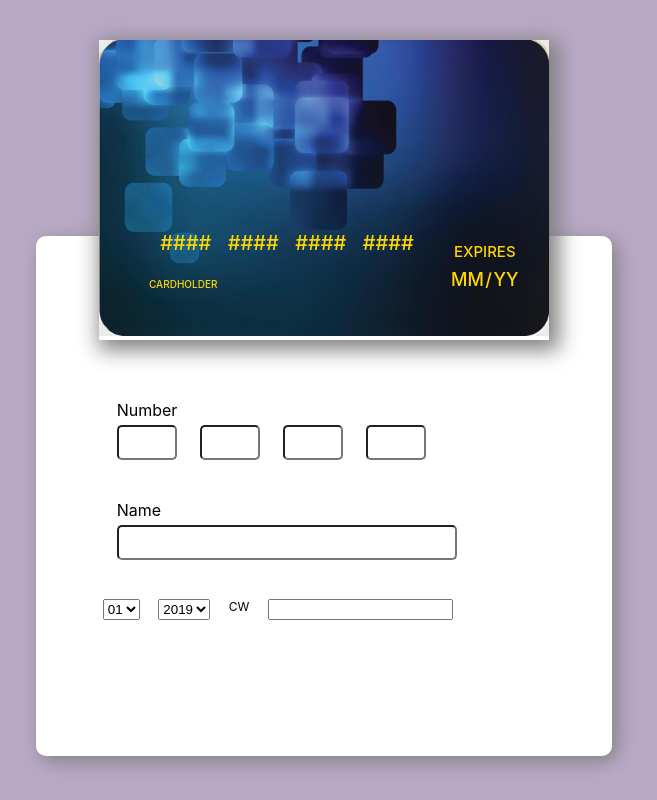
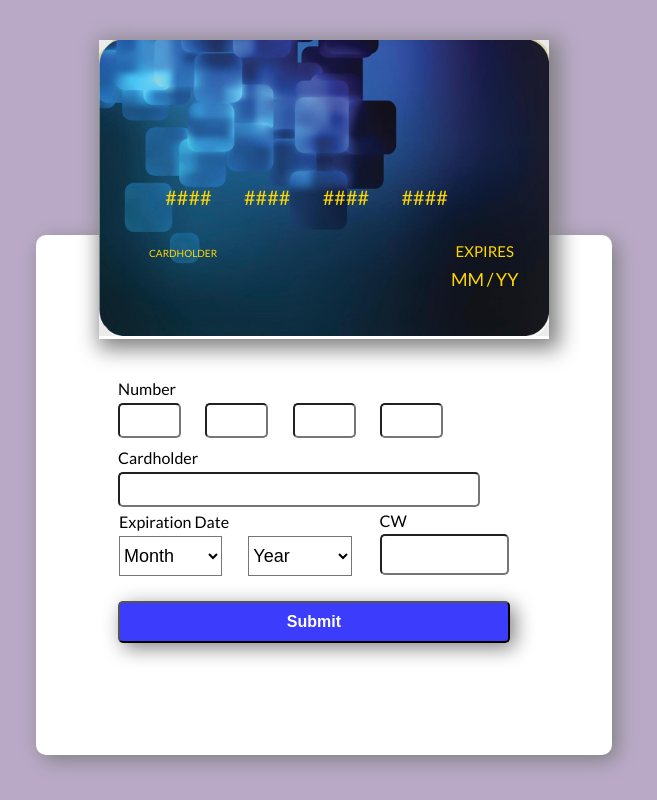
Before and after one commit to parfittchris/creditCardMaker, a React (Create React App) app: page / in a window 1280 px wide. Shown: the whole page, without its empty margins (316-973 px from the left). Built offline with nearby package versions, Linux system fonts and the light colour scheme.

Commit message:
get basic app completed

```diff
--- a/public/index.html
+++ b/public/index.html
@@ -24,6 +24,10 @@
       work correctly both with client-side routing and a non-root public URL.
       Learn how to configure a non-root public URL by running `npm run build`.
     -->
+    <link
+      href="https://fonts.googleapis.com/css?family=Lato&display=swap"
+      rel="stylesheet"
+    />
     <title>React App</title>
   </head>
   <body>
--- a/src/components/card/card.css
+++ b/src/components/card/card.css
@@ -5,6 +5,8 @@
   width: 450px;
   margin: 5vh auto;
   box-shadow: 5px 5px 20px 5px gray;
+  font-family: 'Lato', sans-serif;
+  scroll-behavior: smooth;
 }
 
 .cardImg {
@@ -25,7 +27,7 @@
   box-sizing: border-box;
   position: absolute;
   width: 65%;
-  bottom: 5%;
+  bottom: 15%;
   left: 10%;
   height: 17.5%;
   padding: 5px;
@@ -49,12 +51,12 @@
 
 .numberInputCard {
   position: absolute;
-  top: 60%;
+  top: 45%;
   left: 10%;
   height: 15%;
-  width: 60%;
+  width: 70%;
   display: flex;
-  padding: 0 8px;
+  padding: 0 5px;
   align-items: center;
 }
 
--- a/src/components/form/form.css
+++ b/src/components/form/form.css
@@ -9,11 +9,12 @@ body {
   border-radius: 10px;
   box-shadow: 5px 5px 20px gray;
   background-color: white;
+  font-family: 'Lato', sans-serif;
 }
 
 .formContent {
   margin-top: -25%;
-  padding: 25% 10% 5% 10%;
+  padding: 25% 5% 5% 10%;
   font-size: 12px;
   height: 50%;
   display: flex;
@@ -63,6 +64,7 @@ input:focus {
 .cardHolderSection label {
   font-size: 16px;
   margin-left: 5%;
+  margin-top: 2%;
   margin-bottom: 1%;
 }
 
@@ -79,4 +81,68 @@ input:focus {
   width: 80%;
   display: flex;
   justify-content: space-around;
+  margin-left: 5%;
 }
+
+.expireSection {
+  display: flex;
+  flex-direction: column;
+  width: 66%;
+}
+
+.expireLabel {
+  font-size: 16px;
+  margin: 2% 0;
+}
+
+#monthSelector {
+  margin-right: 10%;
+}
+
+.selector {
+  width: 40%;
+  font-size: 18px;
+  height: 40px;
+  background-color: white;
+}
+
+.cwSection {
+  width: 33%;
+  display: flex;
+  flex-direction: column;
+}
+
+.cwLabel {
+  font-size: 16px;
+  margin: 3% 0;
+}
+
+.cwSection input {
+  height: 35px;
+  border-radius: 5px;
+  font-size: 18px;
+  text-align: center;
+}
+
+.submitButton {
+  height: 50px;
+  margin-top: 5%;
+  margin-left: 5%;
+  width: 80%;
+  background-color: rgb(60, 60, 253);
+  color: white;
+  font-size: 16px;
+  font-weight: 900;
+  cursor: pointer;
+  border-radius: 5px;
+  padding: 10px 0;
+  box-shadow: 5px 5px 20px gray;
+}
+
+.submitButton:active {
+  background-color: rgb(43, 43, 179);
+}
+
+.submitButton:focus {
+  outline: none;
+}
--- a/src/components/form/form.jsx
+++ b/src/components/form/form.jsx
@@ -156,7 +156,7 @@ class CardForm extends React.Component {
               </div>
             </div>
             <div className='cardHolderSection'>
-              <label className='cardHolderLabel'>Name</label>
+              <label className='cardHolderLabel'>Cardholder</label>
               <input
                 type='text'
                 className='cardHolder'
@@ -168,35 +168,50 @@ class CardForm extends React.Component {
               />
             </div>
             <div className='selectorSection'>
+              <div className='expireSection'>
+                <label className='expireLabel'>Expiration Date</label>
+                <div className='expireItems'>
                   <select
                     name=''
                     id='monthSelector'
-                className='expirationSection'
+                    className='expirationSection selector'
                     onChange={this.handleChange}
                     onClick={this.makeActive}
                   >
+                    <option value='MM' selected disabled>
                       Month
+                    </option>
                   </select>
+
                   <select
                     name=''
                     id='yearSelector'
-                className='expirationSection'
+                    className='expirationSection selector'
                     onChange={this.handleChange}
                     onClick={this.makeActive}
                   >
+                    <option value='YY' selected disabled>
                       Year
+                    </option>
                   </select>
+                </div>
+              </div>
+
+              <div className='cwSection'>
                 <label className='cwLabel'>CW</label>
                 <input
                   type='text'
                   className='cw'
                   name=''
                   id='cw'
-                maxlength='4'
+                  maxlength='3'
                   onChange={this.handleChange}
+                  onKeyPress={this.numbersOnly}
                   onClick={this.makeActive}
                 />
               </div>
+            </div>
+            <button className='submitButton'>Submit</button>
           </div>
         </form>
       </div>
```
Lines whose indentation alone changed are shown as unchanged.
